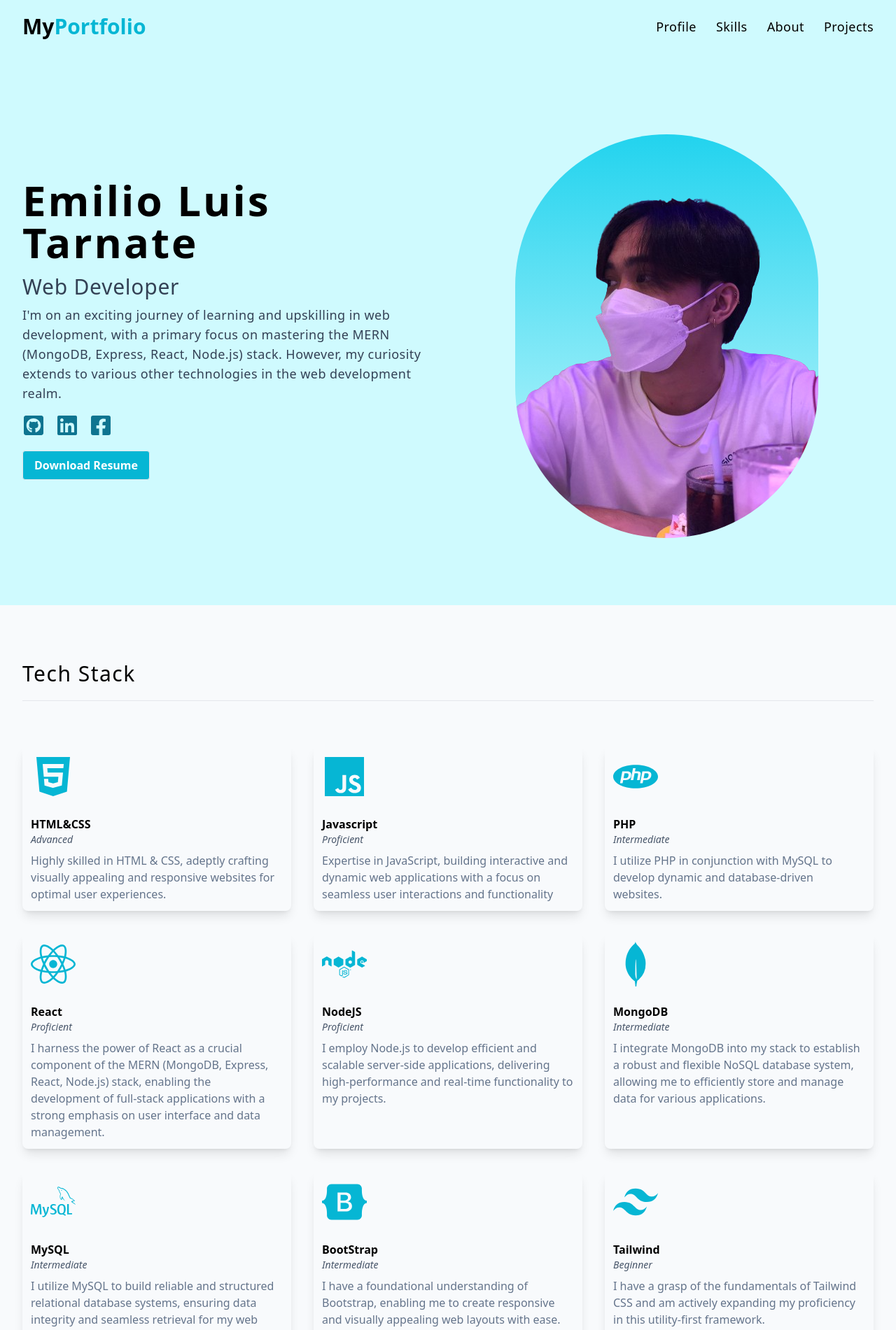
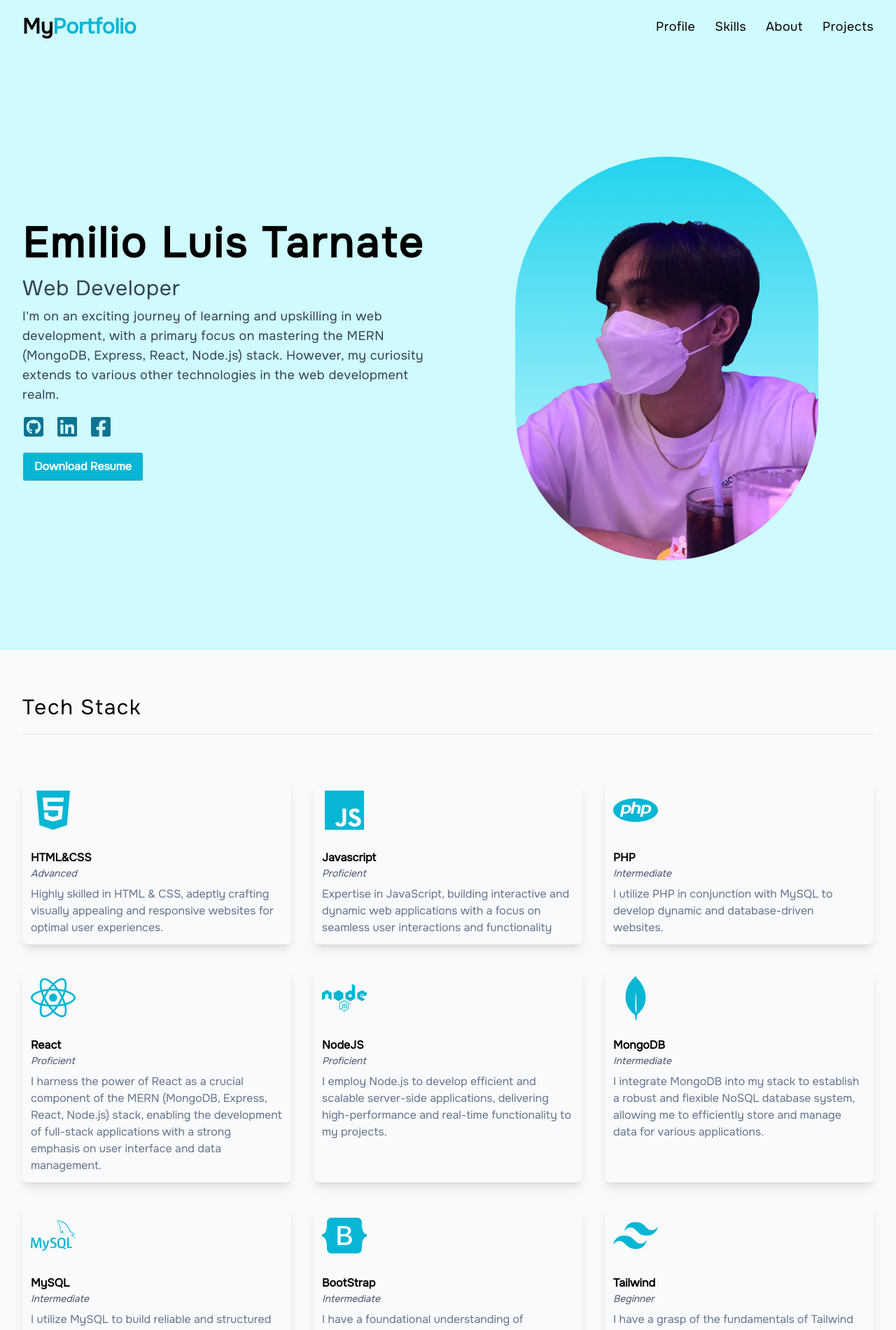
Before and after one commit to ulzzz/portfolio, a React (Vite) app: page / in a window 1280 px wide. Shown: the top 1901 px of the page at 70% size. Built offline with nearby package versions, Linux system fonts and the light colour scheme.

Commit message:
added font style and some changes

```diff
--- a/index.html
+++ b/index.html
@@ -1,5 +1,5 @@
 <!DOCTYPE html>
-<html lang="en" class="bg-slate-50 scroll-smooth">
+<html lang="en" class="bg-slate-50 scroll-smooth font-onest">
   <head>
     <meta charset="UTF-8" />
     <link rel="icon" type="image" href="/me2.png" />
--- a/src/components/Hero.jsx
+++ b/src/components/Hero.jsx
@@ -15,7 +15,7 @@ const Hero = () => {
   };
 
   return (
-    <div className="bg-cyan-100 py-24">
+    <div className="bg-cyan-100 py-32">
       <div className="align-element grid md:grid-cols-2 items-center gap-8">
         <article>
           <h1 className="text-6xl font-bold tracking-wider">
--- a/src/components/Navbar.jsx
+++ b/src/components/Navbar.jsx
@@ -49,7 +49,7 @@ const Navbar = () => {
                         <a
                           key={id}
                           href={href}
-                          className="underline decoration-cyan-500 underline-offset-4 capitalize text-xl "
+                          className="underline decoration-cyan-500 underline-offset-4 capitalize text-xl font-bold"
                           onClick={toggleDrawer}
                         >
                           {text}
--- a/src/components/Skills.jsx
+++ b/src/components/Skills.jsx
@@ -1,10 +1,10 @@
-import { skills } from "../data";
-import SectionTitle from "./SectionTitle";
-import SkillsCard from "./SkillsCard";
+import { skills } from '../data';
+import SectionTitle from './SectionTitle';
+import SkillsCard from './SkillsCard';
 
 const Skills = () => {
   return (
-    <section className="py-20 align-element" id="skills">
+    <section className="py-16 align-element" id="skills">
       <SectionTitle text="tech stack" />
       <div className="py-16 grid gap-8 md:grid-cols-2 lg:grid-cols-3">
         {skills.map((skill) => {
--- a/src/index.css
+++ b/src/index.css
@@ -1,3 +1,5 @@
+@import url('https://fonts.googleapis.com/css2?family=Onest&display=swap');
+
 @tailwind base;
 @tailwind components;
 @tailwind utilities;
--- a/tailwind.config.cjs
+++ b/tailwind.config.cjs
@@ -4,7 +4,7 @@ export default {
   theme: {
     extend: {
       fontFamily: {
-        roboto: ['Roboto', 'sans'],
+        onest: ['Onest', 'sans-serif'],
       },
       screens: {
         sm: '640px',
```
